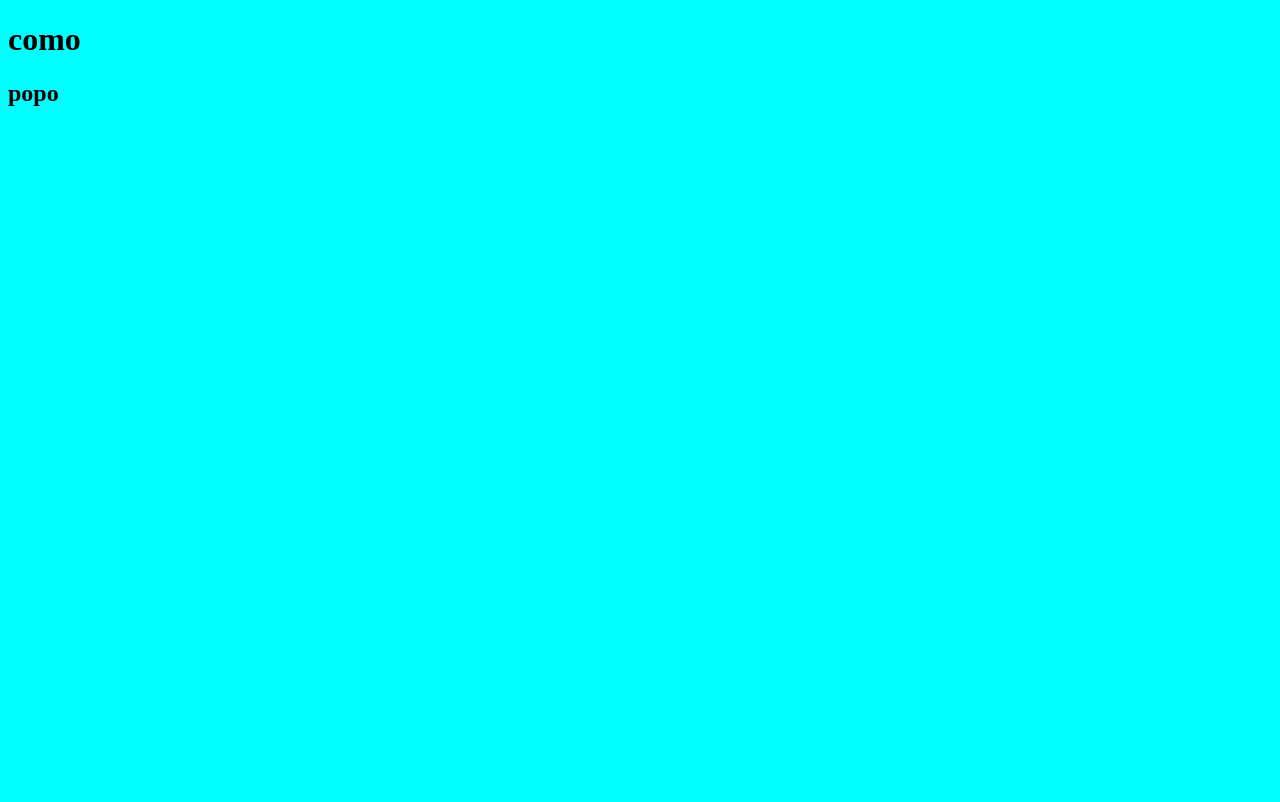
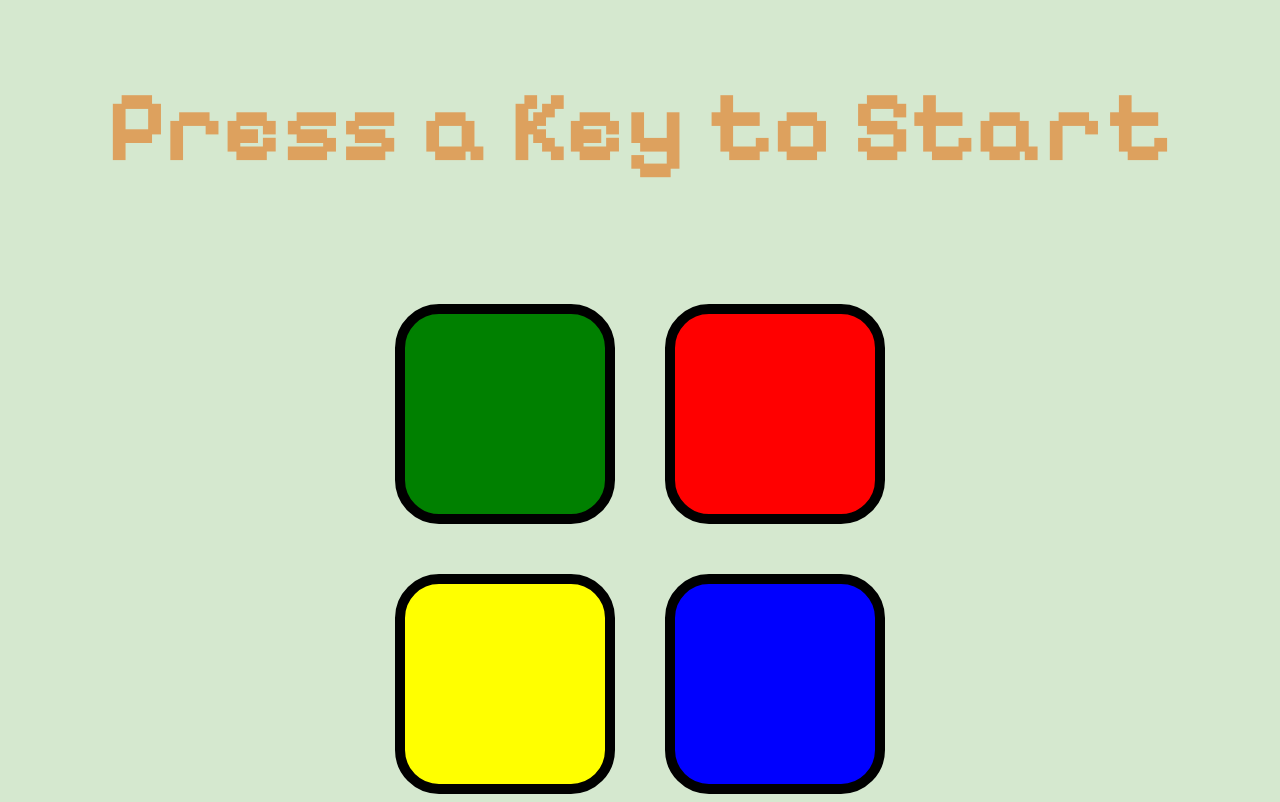
Before and after one commit to Daniolbap/gamewithJ, a plain HTML site: page index.html in a window 1280 px wide. Drawn offline with nearby package versions, Linux system fonts and the light colour scheme.

Commit message:
added desing and color(tomorrow fun part :))

```diff
--- a/index.html
+++ b/index.html
@@ -4,11 +4,26 @@
     <meta charset="UTF-8" />
     <meta name="viewport" content="width=device-width, initial-scale=1.0" />
     <link rel="stylesheet" href="style.css" />
+    <link rel="preconnect" href="https://fonts.googleapis.com" />
+    <link rel="preconnect" href="https://fonts.gstatic.com" crossorigin />
+    <link
+      href="https://fonts.googleapis.com/css2?family=Pixelify+Sans:wght@400..700&display=swap"
+      rel="stylesheet"
+    />
     <title>Document</title>
   </head>
   <body>
-    <h1>hola</h1>
-    <h2>popo</h2>
+    <h1>Press a Key to Start</h1>
+    <section class="game-container">
+      <div class="first-row">
+        <div class="green"></div>
+        <div class="red"></div>
+      </div>
+      <div class="second-row">
+        <div class="yellow"></div>
+        <div class="blue"></div>
+      </div>
+    </section>
     <script src="https://ajax.googleapis.com/ajax/libs/jquery/3.7.1/jquery.min.js"></script>
 
     <script src="index.js"></script>
--- a/index.js
+++ b/index.js
@@ -1 +1,9 @@
-$("h1").text("como");
+$(document).on("click", function () {
+  // $("h1").fadeToggle();
+  //slide, slideToggle
+  //animate only works whith numeric css parameters
+  $(".green").css("background-color", "red");
+  setTimeout(function () {
+    $(".green").css("background-color", "green");
+  }, 1000);
+});
--- a/style.css
+++ b/style.css
@@ -1,3 +1,79 @@
 body {
-  background-color: aqua;
+  background-color: #d5e8cfff;
 }
+
+h1 {
+  font-family: "Pixelify Sans", sans-serif;
+  font-optical-sizing: auto;
+  text-align: center;
+  font-size: 100px;
+  color: #dda15e;
+}
+
+.game-container {
+  text-align: center;
+}
+
+.first-row {
+  display: flex;
+  flex-direction: row;
+  justify-content: center;
+  gap: 50px;
+  padding-top: 50px;
+}
+
+.second-row {
+  display: flex;
+  flex-direction: row;
+  justify-content: center;
+  gap: 50px;
+  padding-top: 50px;
+}
+
+.green {
+  background-color: green;
+  padding: 100px;
+  border-radius: 20%;
+  border: 10px solid #000;
+
+  transition: opacity 0.3s ease;
+}
+
+.green:hover {
+  opacity: 0.8;
+}
+
+.red {
+  background-color: red;
+  padding: 100px;
+  border-radius: 20%;
+  border: 10px solid #000;
+  transition: opacity 0.3s ease;
+}
+
+.red:hover {
+  opacity: 0.8;
+}
+
+.yellow {
+  background-color: yellow;
+  padding: 100px;
+  border-radius: 20%;
+  border: 10px solid #000;
+  transition: opacity 0.3s ease;
+}
+.yellow:hover {
+  opacity: 0.7;
+}
+
+.blue {
+  background-color: blue;
+  padding: 100px;
+  border-radius: 20%;
+  border: 10px solid #000;
+  transition: opacity 0.3s ease;
+}
+
+.blue:hover {
+  opacity: 0.8;
+}
```
